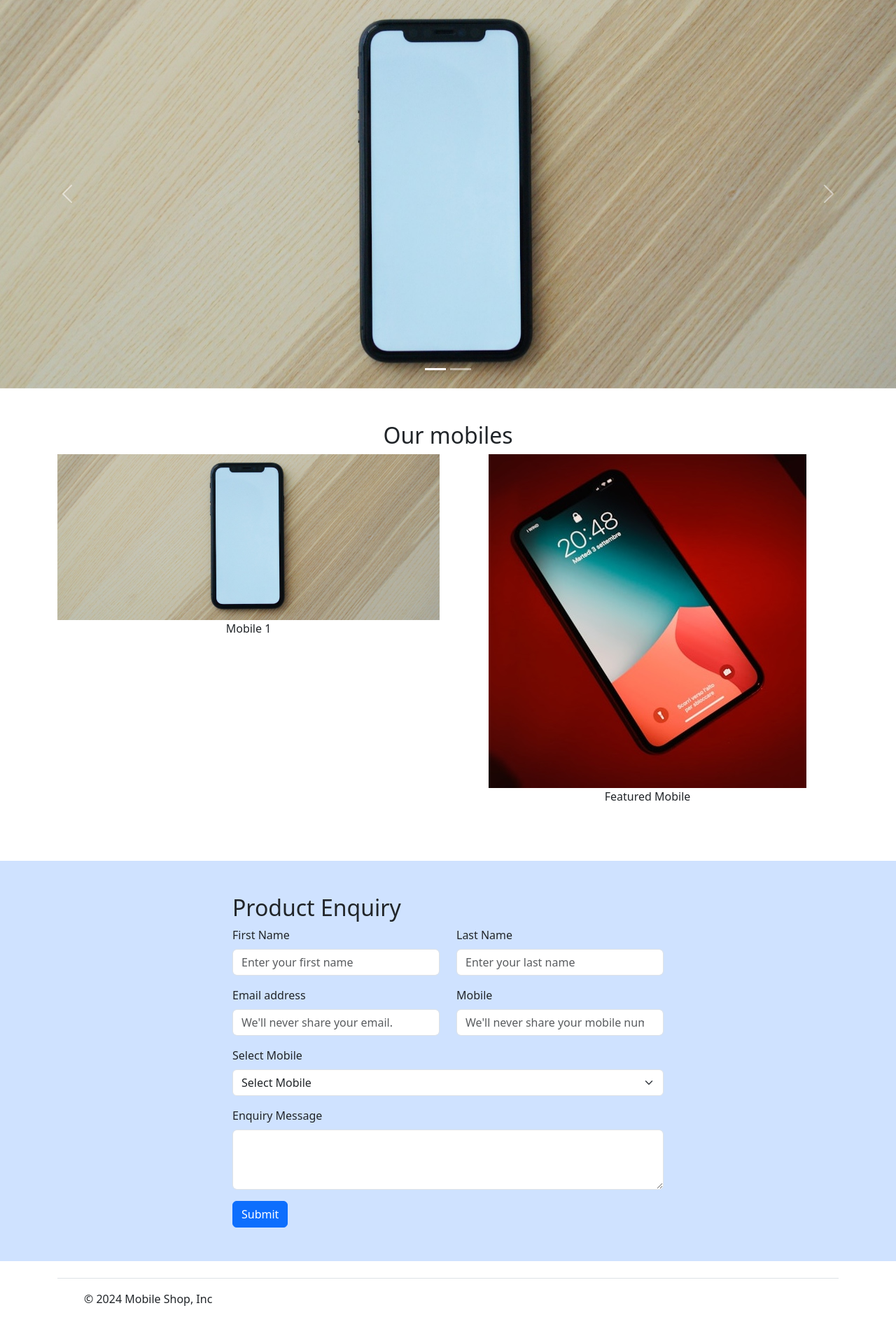
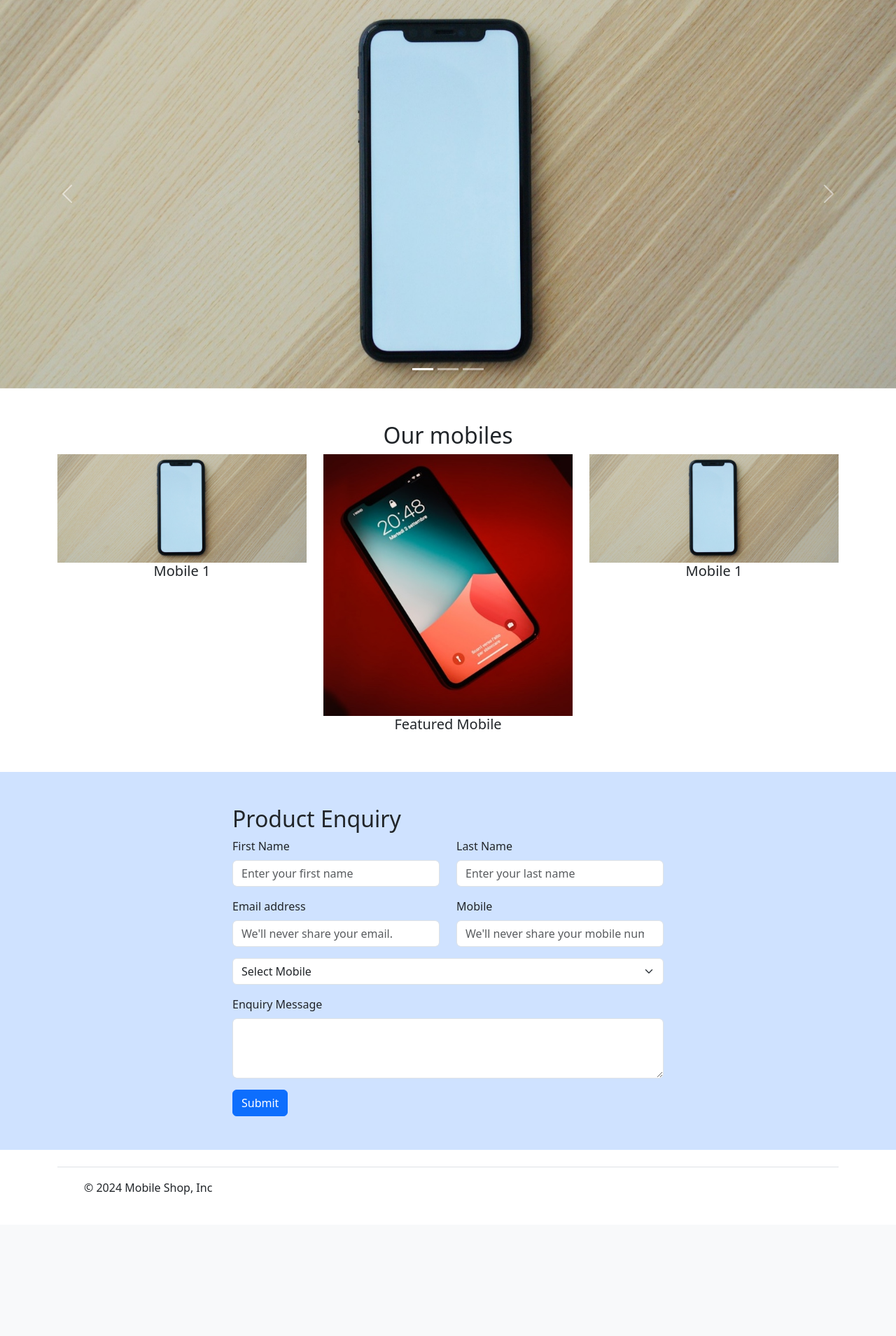
Before and after one commit to supraja-shetty/mobileshopmain, a Django app: page / in a window 1280 px wide. Shown: the part 57-1966 px from the top of the page at 70% size. After the commit the page ends 1764 px from the top, so only its background shows below. Run offline with Django 5.2, Linux system fonts and the light colour scheme.

Commit message:
Update index.html

```diff
--- a/mobile_shop_backend-main/website/templates/index.html
+++ b/mobile_shop_backend-main/website/templates/index.html
@@ -7,13 +7,17 @@
     <div class="carousel-indicators">
       <button type="button" data-bs-target="#carouselExampleIndicators" data-bs-slide-to="0" class="active" aria-current="true" aria-label="Slide 1"></button>
       <button type="button" data-bs-target="#carouselExampleIndicators" data-bs-slide-to="1" aria-label="Slide 2"></button>
+      <button type="button" data-bs-target="#carouselExampleIndicators" data-bs-slide-to="2" aria-label="Slide 3"></button>
     </div>
     <div class="carousel-inner">
       <div class="carousel-item active">
-      <img src="{% static 'website/images/mobile-1.jpg' %}" class="d-block w-100" alt="Mobile 1">
+        <img src="{% static 'website/images/mobile-1.jpg' %}" class="d-block w-100" alt="Mobile 1" />
       </div>
       <div class="carousel-item">
-      <img src="{% static 'website/images/featured-image.jpg' %}" class="d-block w-100" alt="Featured">
+        <img src="{% static 'website/images/featured-image.jpg' %}" class="d-block w-100" alt="Featured Mobile" />
+      </div>
+      <div class="carousel-item">
+        <img src="{% static 'website/images/mobile-1.jpg' %}" class="d-block w-100" alt="Mobile 1" />
       </div>
     </div>
     <button class="carousel-control-prev" type="button" data-bs-target="#carouselExampleIndicators" data-bs-slide="prev">
@@ -26,22 +30,26 @@
     </button>
   </div>
 
-<!-- Our mobiles -->
+  <!-- Our mobiles section -->
   <div class="container my-5 text-center">
     <h2>Our mobiles</h2>
     <div class="row">
-    <div class="col-md-6 mb-3">
+      <div class="col-md-4">
         <img src="{% static 'website/images/mobile-1.jpg' %}" class="img-fluid" alt="Mobile 1">
-      <p>Mobile 1</p>
+        <h5>Mobile 1</h5>
       </div>
-    <div class="col-md-6 mb-3">
+      <div class="col-md-4">
         <img src="{% static 'website/images/featured-image.jpg' %}" class="img-fluid" alt="Featured Mobile">
-      <p>Featured Mobile</p>
+        <h5>Featured Mobile</h5>
+      </div>
+      <div class="col-md-4">
+        <img src="{% static 'website/images/mobile-1.jpg' %}" class="img-fluid" alt="Mobile 1">
+        <h5>Mobile 1</h5>
       </div>
     </div>
   </div>
 
-<!-- Contact / Product Enquiry -->
+  <!-- Contact / Enquiry -->
   <div id="contact-us" class="container-fluid py-5 bg-primary-subtle">
     <div class="row justify-content-center">
       <div class="col-md-6">
@@ -50,31 +58,29 @@
           <div class="row mb-3">
             <div class="col">
               <label for="first_name" class="form-label text-dark">First Name</label>
-            <input type="text" class="form-control" id="first_name" placeholder="Enter your first name">
+              <input type="text" class="form-control" id="first_name" placeholder="Enter your first name" />
             </div>
             <div class="col">
               <label for="last_name" class="form-label text-dark">Last Name</label>
-            <input type="text" class="form-control" id="last_name" placeholder="Enter your last name">
+              <input type="text" class="form-control" id="last_name" placeholder="Enter your last name" />
             </div>
           </div>
           <div class="row mb-3">
             <div class="col">
               <label for="email_address" class="form-label text-dark">Email address</label>
-            <input type="email" class="form-control" id="email_address" placeholder="We'll never share your email.">
+              <input type="email" class="form-control" id="email_address" placeholder="We'll never share your email." />
             </div>
             <div class="col">
               <label for="mobile" class="form-label text-dark">Mobile</label>
-            <input type="number" class="form-control" id="mobile" placeholder="We'll never share your mobile number.">
+              <input type="number" class="form-control" id="mobile" placeholder="We'll never share your mobile number." />
             </div>
           </div>
-        <div class="mb-3">
-          <label for="product" class="form-label text-dark">Select Mobile</label>
-          <select id="product" class="form-select">
+          <select id="product" class="form-select mb-3">
             <option selected>Select Mobile</option>
             <option value="Mobile 1">Mobile 1</option>
-            <option value="Featured Mobile">Featured Mobile</option>
+            <option value="Mobile 2">Mobile 2</option>
+            <option value="Mobile 3">Mobile 3</option>
           </select>
-        </div>
           <div class="mb-3">
             <label for="enquiry_message" class="form-label text-dark">Enquiry Message</label>
             <textarea class="form-control" id="enquiry_message" rows="3"></textarea>
@@ -85,7 +91,3 @@
     </div>
   </div>
 {% endblock %}
-
-{% block test %}
-<h1>Test block</h1>
-{% endblock %}
```
Lines whose indentation alone changed are shown as unchanged.
